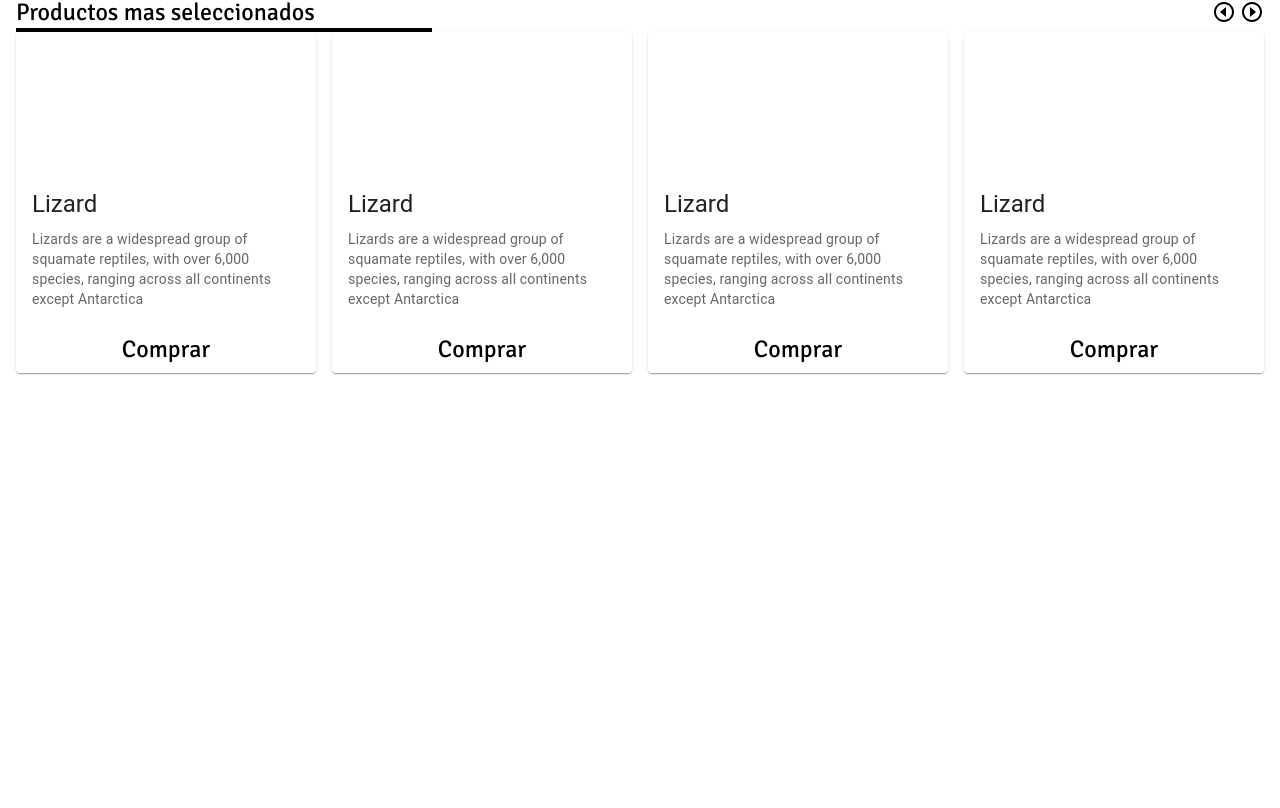
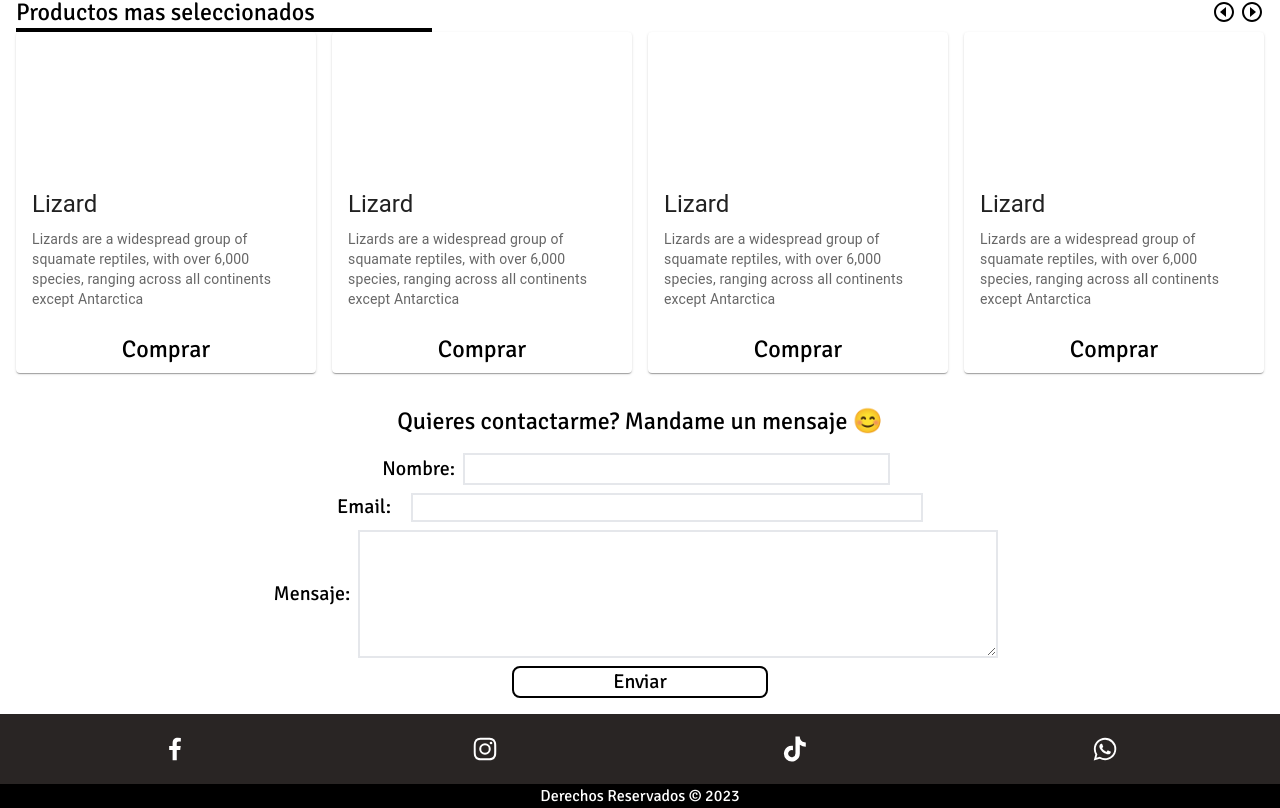
Before and after one commit to miguelfavioqm/suri, a React (Vite) app: page / in a window 1280 px wide. Shown: the part 1280-2088 px from the top of the page. Before the commit the page ends 1669 px from the top, so only its background shows below. Built offline with nearby package versions, Linux system fonts and the light colour scheme.

Commit message:
Añadiendo footer

```diff
--- a/src/App.jsx
+++ b/src/App.jsx
@@ -6,6 +6,8 @@ import { Main } from "./components/Main";
 import Features from "./components/Features";
 import Body from "./components/CardContainer";
 import CardContainer from "./components/CardContainer";
+import Footer from "./components/Footer";
+import Form from "./components/Form";
 
 function App() {
   const [count, setCount] = useState(0);
@@ -17,6 +19,8 @@ function App() {
       <Features />
       <CardContainer />
       <CardContainer />
+      <Form />
+      <Footer />
     </>
   );
 }
--- /dev/null
+++ b/src/components/Footer.jsx
@@ -0,0 +1,32 @@
+import React from "react";
+import {
+  BiLogoWhatsapp,
+  BiLogoTiktok,
+  BiLogoInstagram,
+  BiLogoFacebook,
+} from "react-icons/bi";
+const Footer = () => {
+  return (
+    <footer className="mt-4">
+      <div className="flex justify-around text-3xl bg-stone-800 p-5 text-white">
+        <a href="#">
+          <BiLogoFacebook />
+        </a>
+        <a href="#">
+          <BiLogoInstagram />
+        </a>
+        <a href="#">
+          <BiLogoTiktok />
+        </a>
+        <a href="#">
+          <BiLogoWhatsapp />
+        </a>
+      </div>
+      <div className="bg-black text-white text-center">
+        Derechos Reservados © 2023
+      </div>
+    </footer>
+  );
+};
+
+export default Footer;
--- /dev/null
+++ b/src/components/Form.jsx
@@ -0,0 +1,57 @@
+import React from "react";
+
+const Form = () => {
+  return (
+    <>
+      <h3 className="w-full text-center text-2xl p-4">
+        Quieres contactarme? Mandame un mensaje 😊
+      </h3>
+      <form
+        name="contact"
+        method="POST"
+        data-netlify="true"
+        className="flex flex-col items-center text-xl w-full"
+      >
+        <p className="w-full">
+          <label className="flex items-center justify-center">
+            Nombre:{" "}
+            <input
+              type="text"
+              name="name"
+              className="w-2/6 border-2 border-gray-200 mx-2"
+            />
+          </label>
+        </p>
+        <p className="w-full m-2">
+          <label className="flex items-center justify-center">
+            Email:{" "}
+            <input
+              className="w-2/5 h-full border-2 border-gray-200 mx-5"
+              type="email"
+              name="email"
+            />
+          </label>
+        </p>
+        <p className="w-full mb-2">
+          <label className="flex items-center justify-center h-32">
+            Mensaje:{" "}
+            <textarea
+              name="message"
+              className="w-1/2 h-full border-2 border-gray-200 mx-2"
+            ></textarea>
+          </label>
+        </p>
+        <p className="w-full flex items-center justify-center">
+          <button
+            type="submit"
+            className="border-black w-1/5 border-2 radius rounded-lg hover:opacity-75"
+          >
+            Enviar
+          </button>
+        </p>
+      </form>
+    </>
+  );
+};
+
+export default Form;
```
